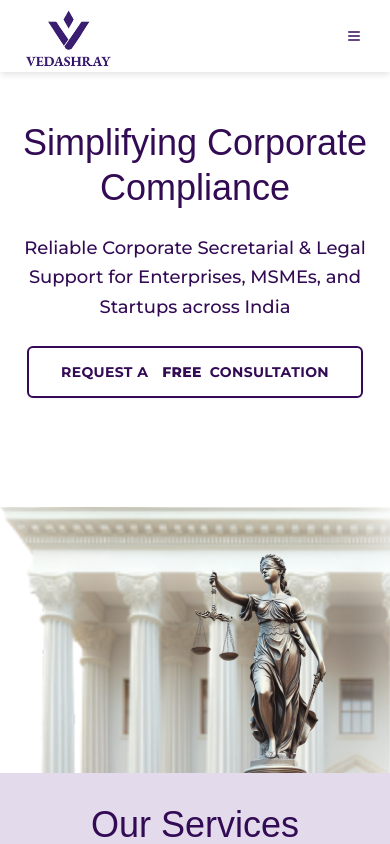
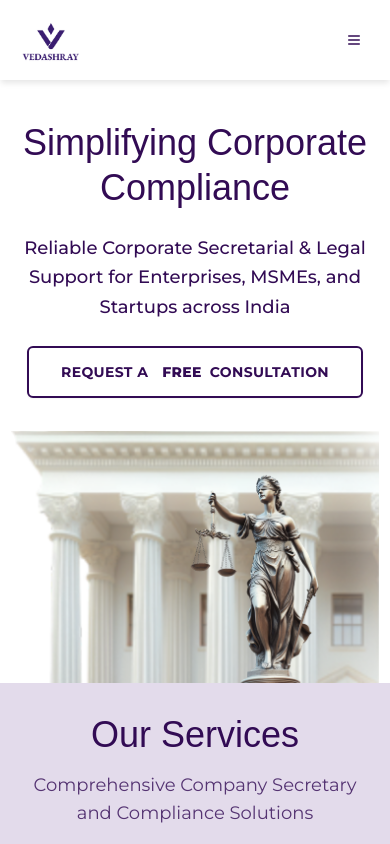
Before and after one commit to imabhaysachan20/vedashray, a Next.js app: page / in a window 390 px wide. Shown: the top 844 px of the page. Built offline with nearby package versions, Linux system fonts and the light colour scheme; a web font is replaced by a local one.

Commit message:
Added HyperLinks&fixed desktop view

```diff
--- a/app/components/footer.jsx
+++ b/app/components/footer.jsx
@@ -8,7 +8,7 @@ import { Button } from "@/components/ui/button"
 
 function Footer() {
   return (
-    <footer className='relative w-full text-white overflow-hidden'>
+    <footer id='contact' className='relative w-full text-white overflow-hidden'>
 
       <div className="absolute inset-0 z-0">
          <Image
--- a/app/components/header.jsx
+++ b/app/components/header.jsx
@@ -3,7 +3,7 @@ import React, { useState } from 'react'
 import { Menu } from 'lucide-react'
 import { Sheet, SheetContent, SheetTrigger } from "@/components/ui/sheet"
 import { Button } from "@/components/ui/button"
-import { FaSquareInstagram, FaLinkedin, FaSquareXTwitter } from 'react-icons/fa6'
+import { FaSquareInstagram, FaLinkedin, FaSquareXTwitter, FaSquareFacebook } from 'react-icons/fa6'
 import { motion, useScroll, useTransform } from 'framer-motion'
 import Link from 'next/link'
 
@@ -26,18 +26,18 @@ function Header() {
     { name: 'Services', href: '/#services' },
     { name: 'About', href: '/#about' },
     { name: 'Insights', href: '/#insights' },
-    { name: 'Contact', href: '/contact' },
+    { name: 'Contact', href: '/#contact' },
   ]
 
-
   const socialIcons = [
-    { icon: <FaSquareXTwitter className="w-6 h-6 text-black" />, href: '#' },
+    { icon: <FaSquareXTwitter className="w-6 h-6 text-black" />, href: 'https://x.com/vedashray_corp?s=11' },
     { icon: <FaSquareInstagram className="w-6 h-6 text-black" />, href: 'https://www.instagram.com/vedashray_corp/' },
+    { icon: <FaSquareFacebook className="w-6 h-6 text-black" />, href: 'https://www.facebook.com/share/1Cemy4rrPt/?mibextid=wwXIfr' },
     { icon: <FaLinkedin className="w-6 h-6 text-black" />, href: 'https://www.linkedin.com/company/vedashray-corpsec-llp/' },
   ]
 
   const { scrollYProgress } = useScroll();
-  const background = useTransform(scrollYProgress, [0, 0.1], ['#ffff', '#ffffff']);
+  const background = useTransform(scrollYProgress, [0, 0.1], ['#ffffff', '#ffffff']);
   const shadow = useTransform(scrollYProgress, [0, 0.1], ['none', '0 4px 6px -1px rgb(0 0 0 / 0.1)']);
 
   return (
@@ -45,23 +45,18 @@ function Header() {
       style={{ background, boxShadow: shadow }}
       className="fixed top-0 left-0 right-0 z-50 transition-colors duration-300"
     >
-      <div className="container mx-auto py-1 sm:py-3 px-4 sm:px-8 lg:px-12">
+      <div className="container mx-auto py-2 sm:py-3 px-4 sm:px-8 lg:px-12">
         <div className="flex items-center justify-between h-16 sm:h-20">
-
           <div className="flex items-center gap-x-6">
-            <Link href={"/"} className="flex-shrink-0">
+            <Link href={"/"} className="flex-shrink-0 flex items-center">
                 <img
                     src="/logo.png"
                     alt="Vedashray Logo"
-                    width={150}
-                    height={60}
-                    className="w-auto h-18 sm:h-16 object-contain"
-
+                    className="w-auto h-12 sm:h-14 lg:h-16 object-contain"
                 />
             </Link>
-            <div className='hidden md:block h-8 w-[1px] bg-gray-300'></div>
-
-            <nav className="hidden md:flex items-center space-x-6">
+            <div className='hidden min-[1023px]:block h-8 w-[1px] bg-gray-300'></div>
+            <nav className="hidden min-[1023px]:flex items-center space-x-6">
               {navItems.map((item) => (
                 <Link
                   key={item.name}
@@ -73,8 +68,7 @@ function Header() {
               ))}
             </nav>
           </div>
-
-          <div className="hidden md:flex items-center gap-x-6">
+          <div className="hidden min-[1023px]:flex items-center gap-x-6">
             <div className="flex items-center gap-x-3">
               {socialIcons.map((social, index) => (
                 <a
@@ -94,26 +88,23 @@ function Header() {
                 size={'sm'}
                 className="bg-[#320b54] hover:bg-[#24063d] text-white rounded-[6px] px-6 py-5 font-bold text-sm shadow-md"
               >
-
                 Get In Touch <FilledArrowRight className="h-4 w-4 ml-2" />
               </Button>
             </Link>
           </div>
-          <div className="md:hidden flex items-center">
+          <div className="min-[1023px]:hidden flex items-center">
             <Sheet open={isOpen} onOpenChange={setIsOpen}>
               <SheetTrigger asChild>
                 <Button variant="ghost" size="icon" className="h-10 w-10 p-0 text-[#320b54]">
-                  <Menu className="h-7 w-7" />
+                  <Menu className="h-8 w-8" />
                 </Button>
               </SheetTrigger>
-              <SheetContent side="right" className="w-[300px] p-6 bg-[#ffff]">
+              <SheetContent side="right" className="w-[300px] p-6 bg-white">
                 <div className="flex flex-col space-y-6 mt-8">
                   <div className="w-32 mb-4">
                       <img
                         src="/logo.png"
                         alt="Vedashray"
-                        width={120}
-                        height={50}
                         className="w-full h-auto"
                       />
                   </div>
--- a/app/components/hero.jsx
+++ b/app/components/hero.jsx
@@ -9,7 +9,7 @@ function Hero() {
   return (
     <section
       id="top"
-      className='relative w-full mt-14 bg-white overflow-hidden pb-0 mb-0 flex flex-col lg:block justify-end min-h-[85vh] lg:min-h-[95vh]'
+      className='relative w-full mt-14 bg-white overflow-hidden pb-0 mb-0 flex flex-col lg:block justify-end min-h-[50vh] lg:min-h-[95vh]'
     >
       <div className='container relative z-20 mx-auto px-4 sm:px-8 lg:px-12 pt-16 lg:pt-0 lg:h-full lg:flex lg:items-end order-1'>
 
@@ -42,7 +42,7 @@ function Hero() {
         </div>
 
       </div>
-      <div className="relative order-4 w-full h-[280px] sm:h-[400px] lg:absolute lg:bottom-0 lg:left-0 lg:h-[600px] z-0 pointer-events-none mt-auto lg:mt-5">
+      <div className="relative order-4 w-full h-[30vh] sm:h-[25vh] lg:absolute lg:bottom-0 lg:left-0 lg:h-[90vh] z-0 pointer-events-none mt-auto lg:mt-5">
           <Image
             src="/HeroBg.png"
             alt="Lady Justice Statue"
--- a/app/layout.js
+++ b/app/layout.js
@@ -14,11 +14,12 @@ const calistoga = Calistoga({
   weight: '400',
 });
 
-
-
 export const metadata = {
-  title: "Vedashray",
-  description: "Generated by create next app",
+  title: "Vedashray Corpsec LLP",
+  description: "Company Secretaries & Legal Compliance",
+  icons: {
+    icon: '/logo.png',
+  },
 };
 
 export default function RootLayout({ children }) {
```
